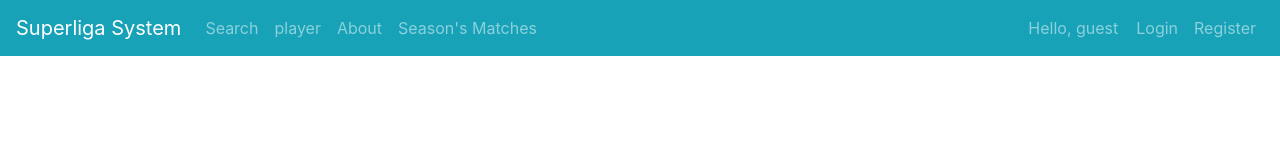
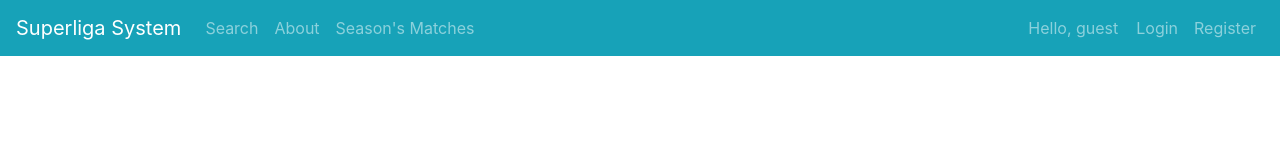
Before and after one commit to Web-Development-Environments-2021/assignment-3-3-205890320_313326985, a Vue app: page /#/addEventsLog in a window 1280 px wide. Before the commit this address led to /#/addEventsLog. Shown: the top 160 px of the page. Built offline with nearby package versions, Linux system fonts and the light colour scheme.

Commit message:
a bit more changed to card of player

```diff
--- a/src/App.vue
+++ b/src/App.vue
@@ -6,7 +6,6 @@
 
         <b-navbar-nav>
         <b-nav-item :to="{ name: 'search' }">Search</b-nav-item>
-        <b-nav-item :to="{ name: 'player' }">player</b-nav-item>
         <b-nav-item :to="{ name: 'about' }">About</b-nav-item>
         <b-nav-item :to="{ name: 'seasonMatches' }">Season's Matches</b-nav-item>
         </b-navbar-nav>
--- a/src/pages/PlayerPage.vue
+++ b/src/pages/PlayerPage.vue
@@ -12,10 +12,8 @@
     </h3><h3>
         {{commonName}}
     </h3><h3>
-        {{position}}
-    </h3><h3>
         {{nationality}}
-    </h3><h3>
+    </h3 ><h3>
         {{birthDate}}
     </h3><h3>
         {{birthCountry}}
@@ -24,9 +22,9 @@
     </h3><h3>
         {{weight}}
     </h3>
-    <h3>
+    <!-- <h3>
         {{this.$route.params.id}}
-    </h3>
+    </h3> -->
 </div>
 
 </template>
@@ -55,7 +53,7 @@ export default {
           "http://localhost:3000/players/playerFullDetails/"+this.$route.params.id,
         );
 
-        console.log(res);
+        // console.log(res);
         this.playerData = res.data;
         this.name=this.playerData.name;
         this.image=this.playerData.image;
--- a/src/routes.js
+++ b/src/routes.js
@@ -21,12 +21,6 @@ const routes = [
     path: "/search",
     name: "search",
     component: () => import("./pages/SearchPage")
-  },
-  //TODO: maybe not relevant
-  {
-    path: "/player",
-    name: "player",
-    component: () => import("./pages/PlayerPage")
   },
   {
     path: '/player/:id',
```
